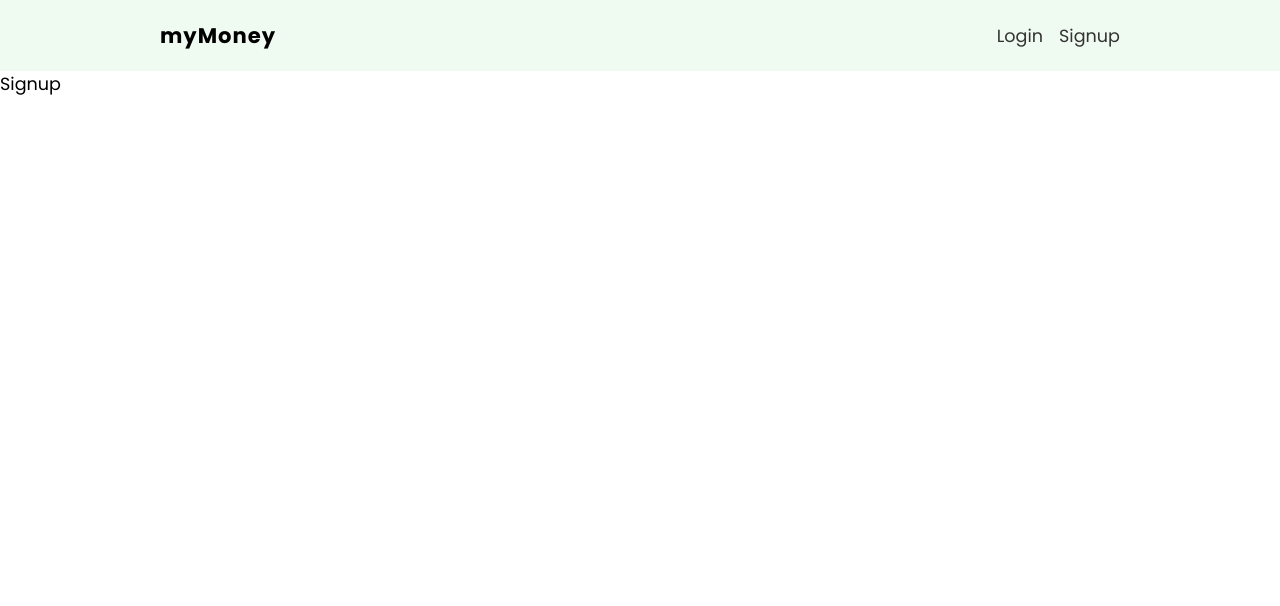
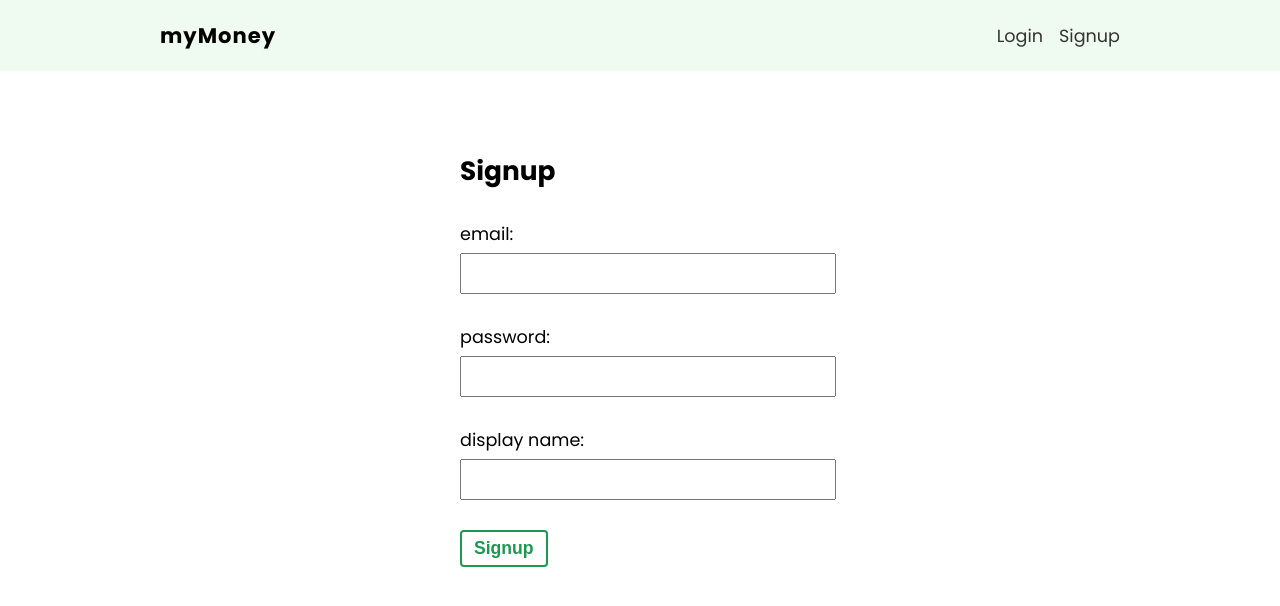
Before and after one commit to dgarcia1724/my-money, a React (Vite) app: page /signup in a window 1280 px wide. Shown: the top 606 px of the page. Built offline with nearby package versions, Linux system fonts and the light colour scheme.

Commit message:
117. fresh start

```diff
--- a/src/pages/signup/Signup.jsx
+++ b/src/pages/signup/Signup.jsx
@@ -1,7 +1,48 @@
+import { useState } from "react";
+
+// styles
 import styles from "./Signup.module.css";
 
 function Signup() {
-  return <div>Signup</div>;
+  const [email, setEmail] = useState("");
+  const [password, setPassword] = useState("");
+  const [displayName, setDisplayName] = useState("");
+
+  const handleSubmit = (e) => {
+    e.preventDefault();
+    console.log(email, password, displayName);
+  };
+
+  return (
+    <form onSubmit={handleSubmit} className={styles["signup-form"]}>
+      <h2>Signup</h2>
+      <label>
+        <span>email:</span>
+        <input
+          type="email"
+          onChange={(e) => setEmail(e.target.value)}
+          value={email}
+        />
+      </label>
+      <label>
+        <span>password:</span>
+        <input
+          type="password"
+          onChange={(e) => setPassword(e.target.value)}
+          value={password}
+        />
+      </label>
+      <label>
+        <span>display name:</span>
+        <input
+          type="text"
+          onChange={(e) => setDisplayName(e.target.value)}
+          value={displayName}
+        />
+      </label>
+      <button className="btn">Signup</button>
+    </form>
+  );
 }
 
 export default Signup;
--- a/src/pages/signup/Signup.module.css
+++ b/src/pages/signup/Signup.module.css
@@ -0,0 +1,19 @@
+.signup-form {
+  max-width: 360px;
+  margin: 60px auto;
+  padding: 20px;
+}
+.signup-form label {
+  display: block;
+  margin: 30px auto;
+}
+.signup-form span {
+  display: block;
+  margin-bottom: 6px;
+}
+.signup-form input {
+  padding: 8px 6px;
+  font-size: 1em;
+  color: #777;
+  width: 100%;
+}
```
